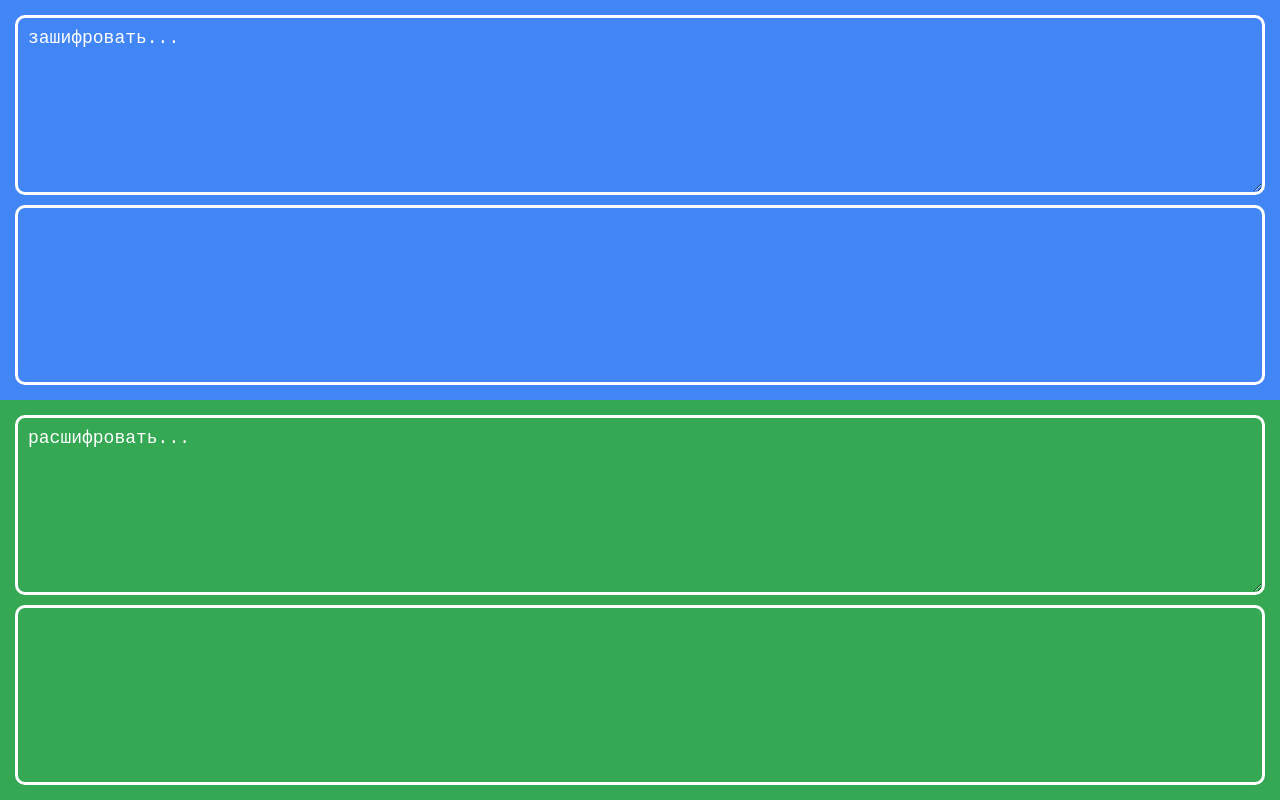
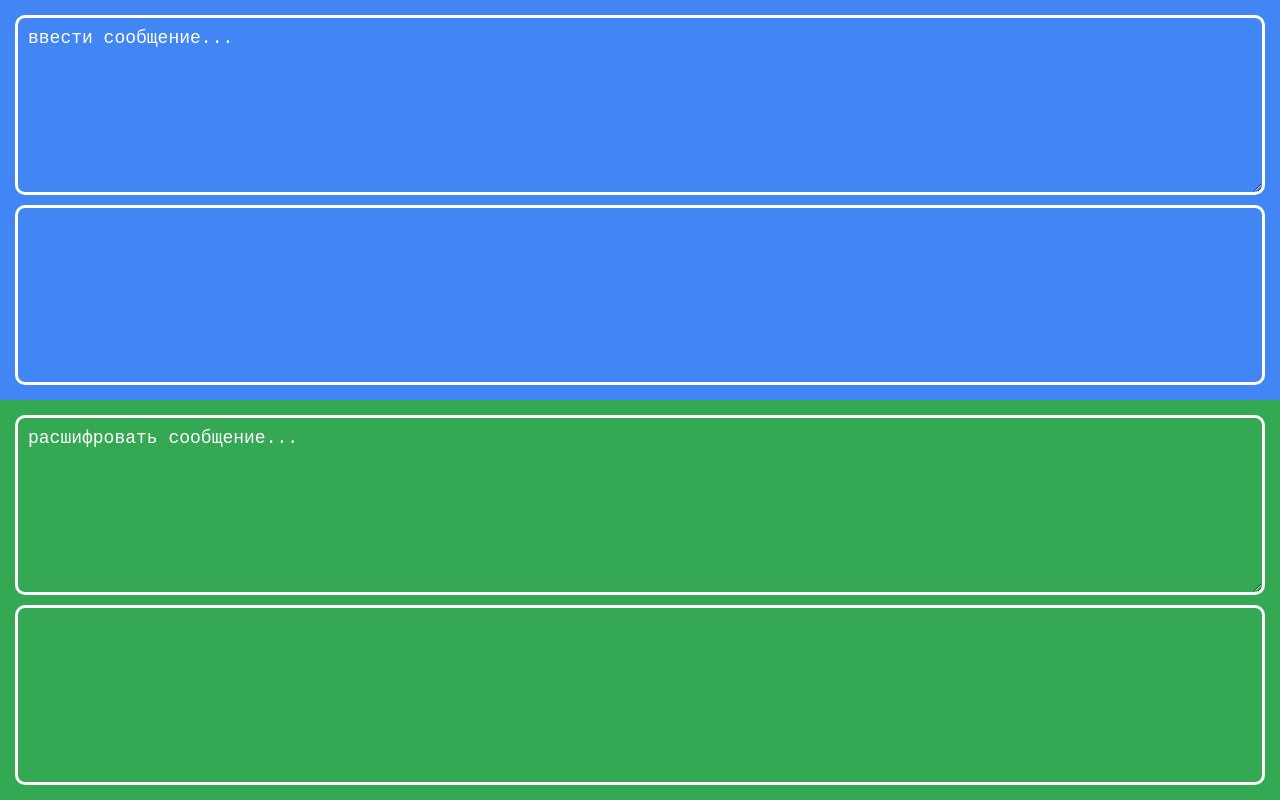
Before and after one commit to Mihel17/shifrovich, a website: page index.html in a window 1280 px wide. Drawn offline with Linux system fonts and the light colour scheme.

Commit message:
change placeholder

```diff
--- a/index.html
+++ b/index.html
@@ -17,7 +17,8 @@
       <label class="visually-hidden" for="encrypt">
         <h2>Зашифровать</h2>
       </label>
-      <textarea class="app__input  app__input-encrypt" type="text" id="encrypt" placeholder="зашифровать..."></textarea>
+      <textarea class="app__input  app__input-encrypt" type="text" id="encrypt"
+        placeholder="ввести сообщение..."></textarea>
       <p class="app__result-encrypt  app__input"></p>
     </div>
 
@@ -26,7 +27,7 @@
         <h2>Расшифровать</h2>
       </label>
       <textarea class="app__input  app__input-decipher" type="text" id="decipher"
-        placeholder="расшифровать..."></textarea>
+        placeholder="расшифровать сообщение..."></textarea>
       <p class="app__result-decipher  app__input"></p>
     </div>
 
```
